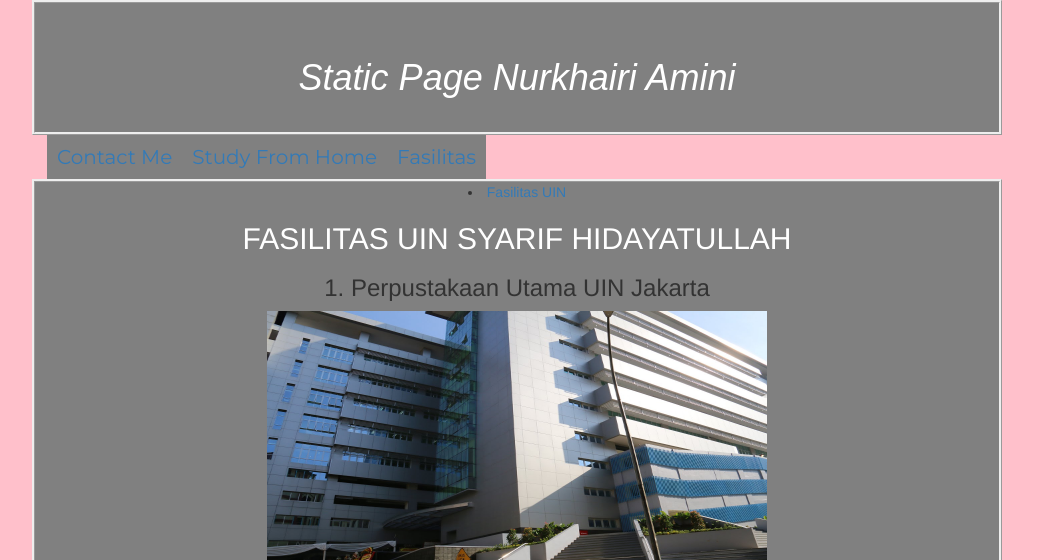
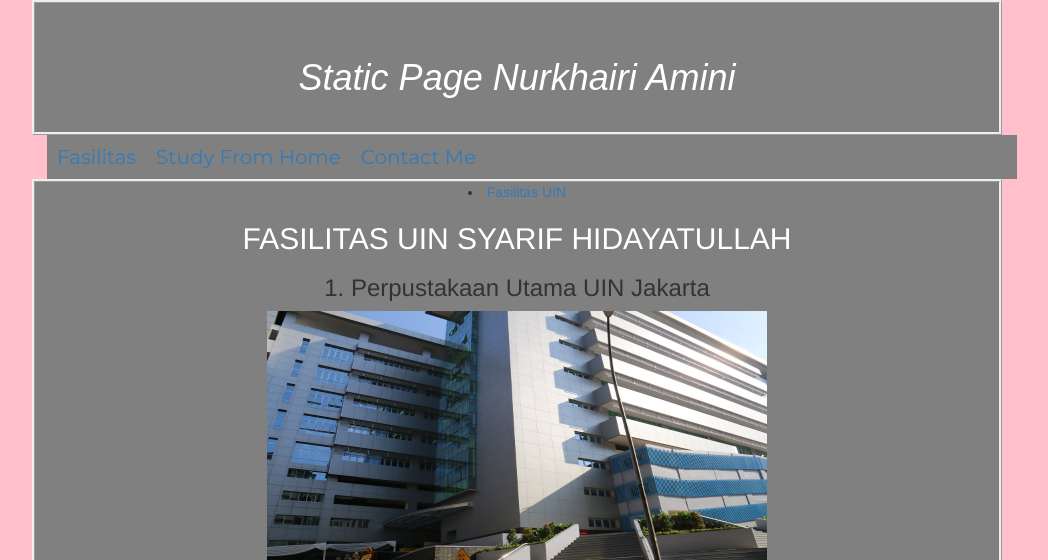
Before and after one commit to nurkhairiq23/Tugas_Cloud, a PHP site: page / in a window 1280 px wide. Shown: the top 560 px of the page, without its empty margins (123-1171 px from the left). Run offline with PHP 8.4, Linux system fonts and the light colour scheme.

Commit message:
Update index.php

```diff
--- a/index.php
+++ b/index.php
@@ -20,7 +20,8 @@
 
     .wrap .menu{
 	background: grey;
-	font-color: dark grey;
+	width: 970px;
+	margin: auto;
     }
 
     .wrap .menu ul{
@@ -31,7 +32,7 @@
 
     .wrap .menu ul li{
 	font: 20px Montserrat, sans-serif;
-	float: right;
+	float: left;
 	list-style-type: none;
 	padding: 10px;
     }
```
